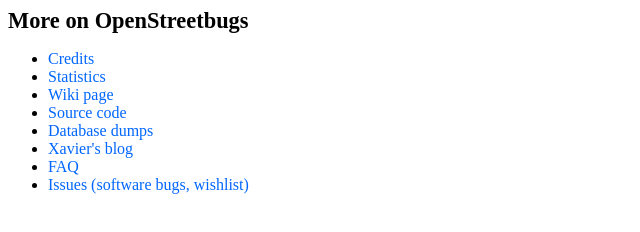
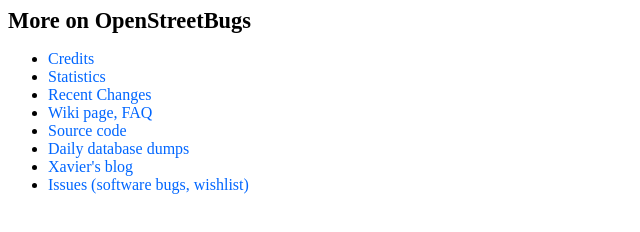
Before and after one commit to emka/openstreetbugs, a plain HTML site: page more.html in a window 1280 px wide. Shown: the whole page, without its empty margins (0-640 px from the left). Drawn offline with Linux system fonts and the light colour scheme.

Commit message:
updated links, typo

```diff
--- a/more.html
+++ b/more.html
@@ -6,15 +6,15 @@
 	<title>more on OpenStreetBugs</title>
 </head>
 <body>
-<h1>More on OpenStreetbugs</h1>
+<h1>More on OpenStreetBugs</h1>
 <ul>
 	<li><a href="credits.html">Credits</a></li>
 	<li><a href="stats/">Statistics</a></li>
-	<li><a href="http://wiki.openstreetmap.org/wiki/User:Emka/new_OSB">Wiki page</a></li>
+	<li><a href="stats/recentChanges">Recent Changes</a></li>
+	<li><a href="http://wiki.openstreetmap.org/wiki/OpenStreetBugs">Wiki page, FAQ</a></li>
 	<li><a href="http://github.com/emka/openstreetbugs/tree/master">Source code</a></li>
-	<li><a href="dumps/">Database dumps</a></li>
+	<li><a href="dumps/">Daily database dumps</a></li>
 	<li><a href="http://openstreetbugs.blogspot.com/">Xavier's blog</a></li>
-	<li><a href="http://wiki.github.com/emka/openstreetbugs">FAQ</a></li>
 	<li><a href="http://github.com/emka/openstreetbugs/issues">Issues (software bugs, wishlist)</a></li>
 </ul>
 </body>
```
